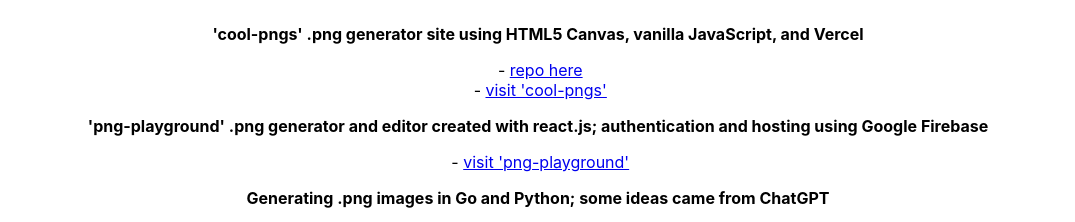
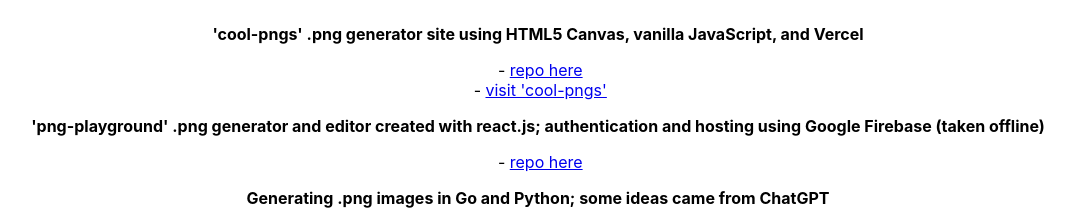
Before and after one commit to rolinmb/rmb-portfolio-react, a React (Create React App) app: page /projects in a window 1280 px wide. Shown: the part 2167-2389 px from the top of the page, without its empty margins (102-1177 px from the left). Built offline with nearby package versions, Linux system fonts and the light colour scheme.

Commit message:
small updates to home and projects

```diff
--- a/src/components/Home.js
+++ b/src/components/Home.js
@@ -22,7 +22,7 @@ function Home() {
         <h2>Skills</h2>
         <ul id='skills-list'>
           <li><b><i>Operating Systems: </i></b>Windows, Linux, macOS, chromeOS</li>
-		      <li><b><i>Programming Languages: </i></b>C, C++, C#, Go, Java, JavaScript/TypeScript, MATLAB, Python, SQL (SQL Server, Postgres)</li>
+		      <li><b><i>Programming Languages: </i></b>C, C++, C#, Go, HTML/CSS, Java, JavaScript/TypeScript, MATLAB, Python, SQL (SQL Server, Postgres)</li>
 		      <li><b><i>Software Utilities: </i></b>GitHub, Elcipse IDE for Java, Microsoft Office/365, Visual Studio, PowerShell, Bash</li>
 		      <li><b><i>University Coursework: </i></b>Algorithms Analysis, Calculus, Differential Equations, Linear Algebra, Numerical Analysis, Object-Oriented Programming, User Interfaces, Calculus of Complex Numbers</li>
         </ul>
--- a/src/components/Projects.js
+++ b/src/components/Projects.js
@@ -108,8 +108,8 @@ function Projects() {
 			  &nbsp;- <a target='_blank' rel='noopener noreferrer' href='https://cool-pngs.vercel.app'>visit 'cool-pngs'</a>
 		    </li>
 			<li>
-			  <p>'png-playground' .png generator and editor created with react.js; authentication and hosting using Google Firebase </p>
-			  &nbsp;- <a target='_blank' rel='noopener noreferrer' href='https://png-playground.web.app'>visit 'png-playground'</a>
+			  <p>'png-playground' .png generator and editor created with react.js; authentication and hosting using Google Firebase (taken offline) </p>
+			  &nbsp;- <a target='_blank' rel='noopener noreferrer' href='https://github.com/rolinmb/png-playground'>repo here</a>
 			</li>
 			<li>
 			  <p>Generating .png images in Go and Python; some ideas came from ChatGPT</p>
```
